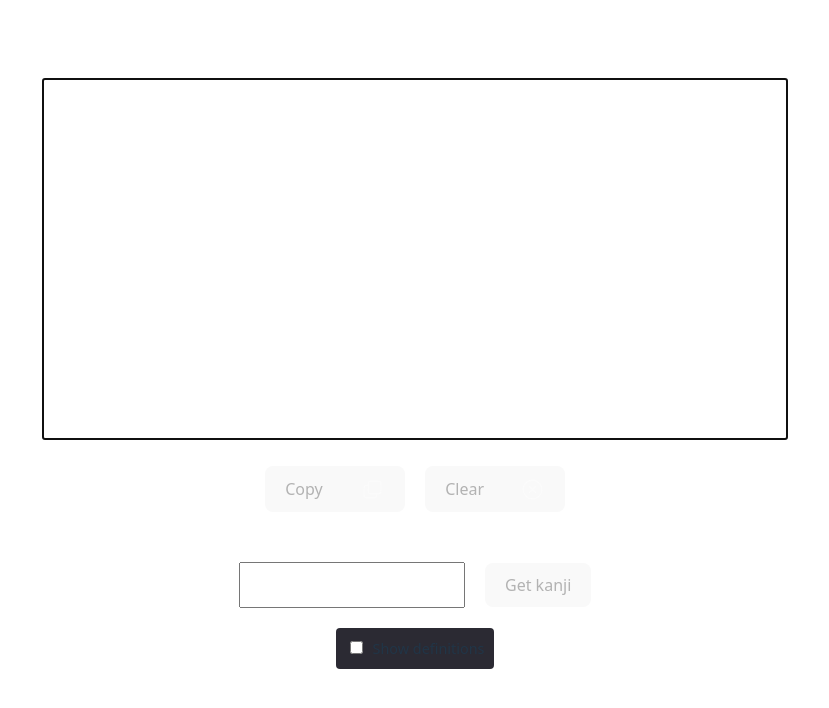
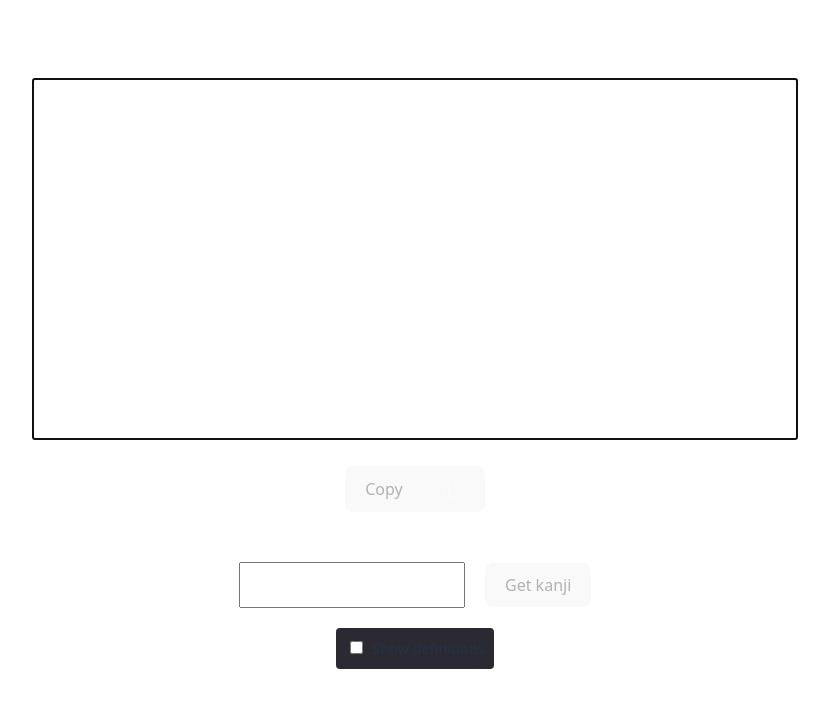
Before and after one commit to leeqv/kana-board-react, a React (Vite) app in the folder frontend/: page / in a window 1280 px wide. Shown: the top 708 px of the page, without its empty margins (225-1054 px from the left). Built offline with nearby package versions, Linux system fonts and the light colour scheme.

Commit message:
Make Clear button icon only, show when there is input text

```diff
--- a/frontend/src/App.css
+++ b/frontend/src/App.css
@@ -5,13 +5,26 @@
   text-align: center;
 }
 
-textarea {
+
+.board {
+  position: relative;
+  width: fit-content;
+  margin: auto;
+}
+
+.board__clear-button {
+  top: 14px;
+  right: 14px;
+}
+
+.board__textarea {
   width: 55vw;
   aspect-ratio: 2.2;
   font-size: 18px;
-  padding: 20px;
+  padding: 20px 40px 20px 20px;
   max-width: 920px;
   resize: none;
+  line-height: 1.6em;
 }
 
 button:disabled {
@@ -34,14 +47,10 @@ button:disabled {
 
 .button--icon-only {
   position: absolute;
-  top: 0;
   width: 20px;
   height: 20px;
   padding: 0;
   border-radius: 50%;
-  bottom: 0;
-  margin: auto;
-  right: 26px;
   background: none;
 }
 
@@ -79,6 +88,13 @@ button:disabled {
 .search__input {
   padding: 1em 2.2em 1em 1.2em;
   margin-right: 20px;
+}
+
+.search__clear-button {
+  top: 0;
+  bottom: 0;
+  margin: auto;
+  right: 26px;
 }
 
 .search__results {
--- a/frontend/src/components/Board.tsx
+++ b/frontend/src/components/Board.tsx
@@ -35,6 +35,7 @@ function Board() {
 
   return (
     <>
+      <div className="board">
 				<textarea
 					value={text}
 					onChange={handleTextareaChange}
@@ -43,16 +44,20 @@ function Board() {
 					// onClick={() => {cursorRef.current = textareaRef.current?.selectionStart || 0}}
 					// onKeyUp={() => {cursorRef.current = textareaRef.current?.selectionStart || 0}}
 					onBlur={handleTextareaBlur}
+					className="board__textarea"
 				/>
+				{text.length > 0 &&
+					<ClearButton
+						setInput={setText}
+						inputElementRef={textareaRef}
+						className="board__clear-button"
+					/>
+				}
+			</div>
 
 			<div className="button-group">
 				<CopyButton
 					text={text}
-				/>
-				<ClearButton
-					input={text}
-					setInput={setText}
-					inputElementRef={textareaRef}
 				/>
 			</div>
 
--- a/frontend/src/components/ClearButton.tsx
+++ b/frontend/src/components/ClearButton.tsx
@@ -1,17 +1,14 @@
 import XMarkIcon from "./icons/XMarkIcon";
 
 type CopyType = {
-  input: string;
   setInput: React.Dispatch<React.SetStateAction<string>>;
   inputElementRef: React.RefObject<HTMLInputElement | HTMLTextAreaElement | null>;
-  isIconOnly?: boolean;
+  className?: string;
 }
-
 function ClearButton({
-  input,
   setInput,
   inputElementRef,
-  isIconOnly
+  className,
 } : CopyType) {
 
   function clearInput() {
@@ -23,10 +20,8 @@ function ClearButton({
     <button
       onClick={clearInput}
       type="button"
-      className={`button${isIconOnly ? " button--icon-only": ""}`}
-      disabled={!input.length ? true : false}
+      className={`button button--icon-only ${className}`}
     >
-      {!isIconOnly ? "Clear" : ""}
       <XMarkIcon className="button__icon" />
     </button>
   );
--- a/frontend/src/components/KanjiSearch.tsx
+++ b/frontend/src/components/KanjiSearch.tsx
@@ -194,12 +194,13 @@ function KanjiSearch({
             value={input}
             ref={inputboxRef}
             />
-          <ClearButton
-            input={input}
-            setInput={setInput}
-            inputElementRef={inputboxRef}
-            isIconOnly={true}
-          />
+          {input.length > 0 &&
+            <ClearButton
+              setInput={setInput}
+              inputElementRef={inputboxRef}
+              className="search__clear-button"
+            />
+          }
         </div>
         <button
           type="button"
```
Lines whose indentation alone changed are shown as unchanged.
